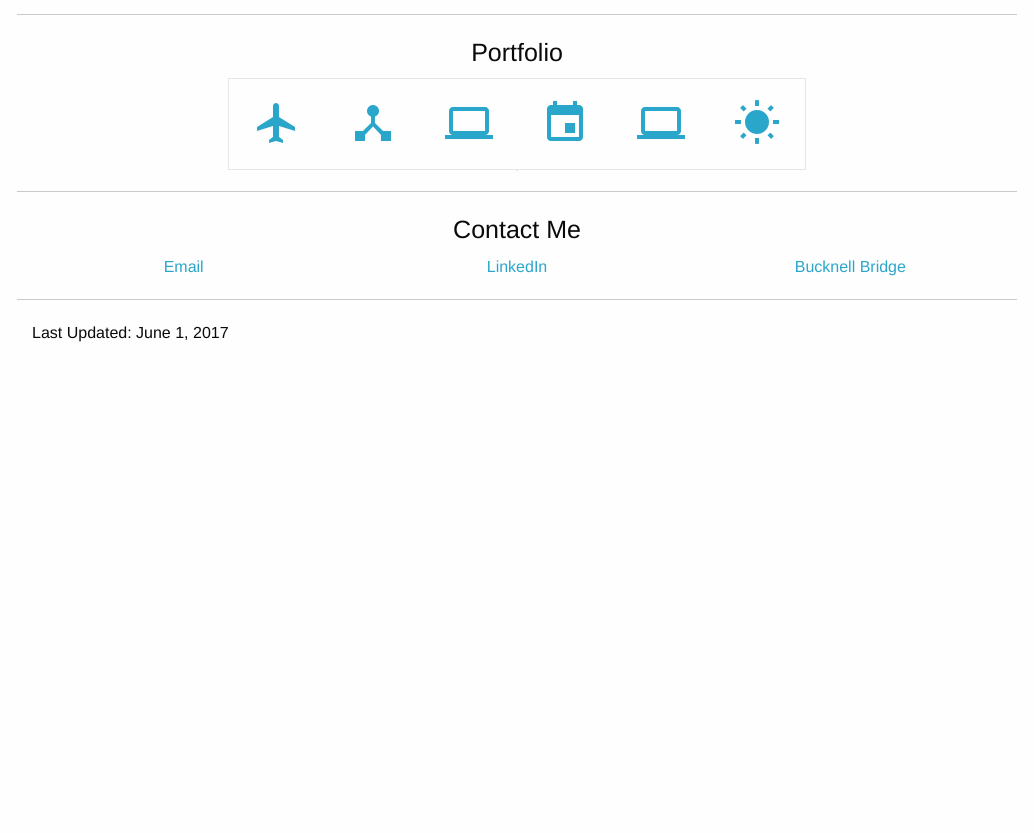
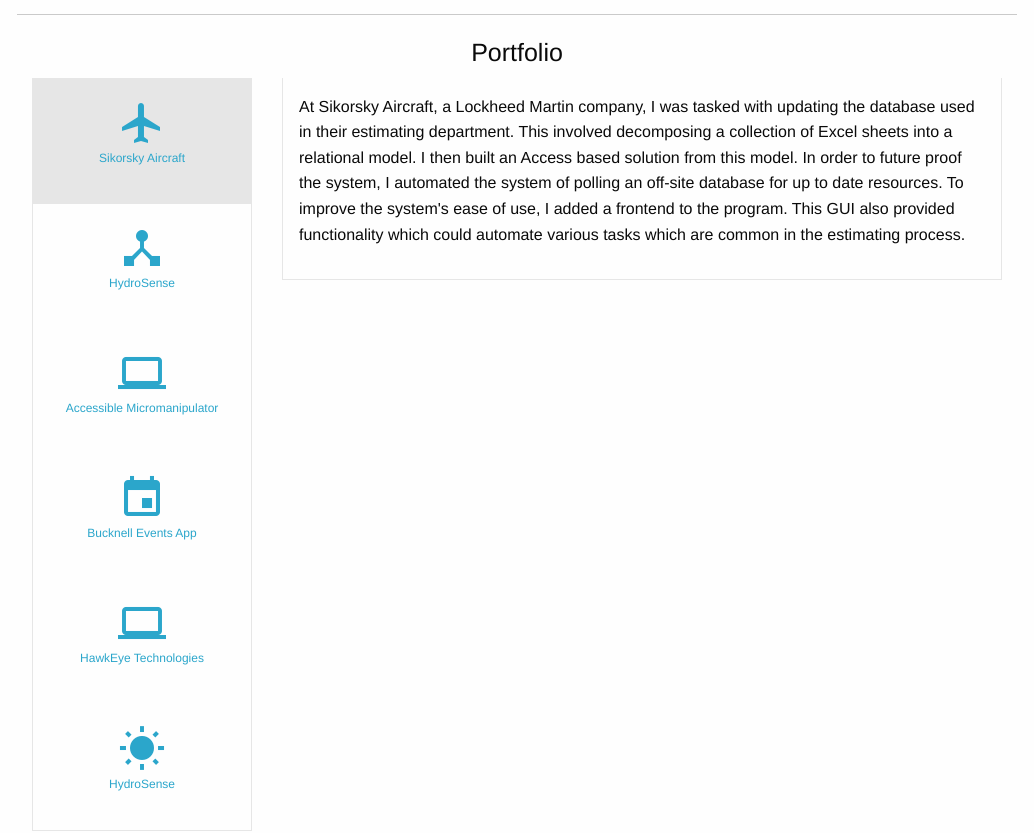
Before and after one commit to M-Hawkins/M-Hawkins.github.io, a plain HTML site: page index.html in a window 1280 px wide. Shown: the part 368-1201 px from the top of the page, without its empty margins (123-1157 px from the left). Before the commit the page ends 800 px from the top, so only its background shows below. Drawn offline with Linux system fonts and the light colour scheme.

Commit message:
Added tab names and made tabs vertical

```diff
--- a/index.html
+++ b/index.html
@@ -66,23 +66,30 @@
 		<div class="row align-center">
 			<h4>Portfolio</h4>
 		</div>
-		<div class="row align-center">
-			<ul class="tabs" data-active-collapse="true" data-tabs id="collapsing-tabs">
-				<li class="tabs-title"><a href="#sikorsky">
-					<i class="material-icons md-48">airplanemode_active</i></a></li>
+		<div class="row">
+			<div class="small-3 columns">
+				<ul class="vertical tabs text-center" data-active-collapse="true" data-tabs id="collapsing-tabs">
+					<li class="tabs-title is-active"><a href="#sikorsky" aria-selected="true">
+						<i class="material-icons md-48">airplanemode_active</i>
+						<p>Sikorsky Aircraft</p></a></li>
 					<li class="tabs-title"><a href="#hydrosense">
-					<i class="material-icons md-48">device_hub</i></a></li>
+						<i class="material-icons md-48">device_hub</i>
+						<p>HydroSense</p></a></li>
 					<li class="tabs-title"><a href="#micromanipulator">
-					<i class="material-icons md-48">computer</i></a></li>
+						<i class="material-icons md-48">computer</i>
+						<p>Accessible Micromanipulator</p></a></li>
 					<li class="tabs-title"><a href="#events">
-					<i class="material-icons md-48">event</i></a></li>
+						<i class="material-icons md-48">event</i>
+						<p>Bucknell Events App</p></a></li>
 					<li class="tabs-title"><a href="#hawkeye">
-					<i class="material-icons md-48">computer</i></a></li>
+						<i class="material-icons md-48">computer</i>
+						<p>HawkEye Technologies</p></a></li>
 					<li class="tabs-title"><a href="#solar">
-					<i class="material-icons md-48">wb_sunny</i></a></li>
+						<i class="material-icons md-48">wb_sunny</i>
+						<p>HydroSense</p></a></li>
 				</ul>
 			</div>
-		<div class="row align-center">
+			<div class="small-9 columns">
 				<div class="tabs-content" data-tabs-content="collapsing-tabs">
 					<div class="tabs-panel is-active" id="sikorsky">
 						<p>At Sikorsky Aircraft, a Lockheed Martin company, I was tasked with updating the database used in their estimating department. This involved decomposing a collection of Excel sheets into a relational model. I then built an Access based solution from this model. In order to future proof the system, I automated the system of polling an off-site database for up to date resources. To improve the system's ease of use, I added a frontend to the program. This GUI also provided functionality which could automate various tasks which are common in the estimating process. </p>
@@ -101,6 +108,7 @@
 					</div>
 					<div class="tabs-panel" id="solar">
 						<p>As part of the Institute for Leadership in Sustainable Technology, I worked closely with Steve Hazel of the Renewable Energy Alliance to develop and implement residential photo-voltaic systems. This included every step of the process, ranging from solar window analysis and site feasibility assessment up to system design and wiring.</p>
+					</div>
 				</div>
 			</div>
 		</div>
```
Lines whose indentation alone changed are shown as unchanged.
